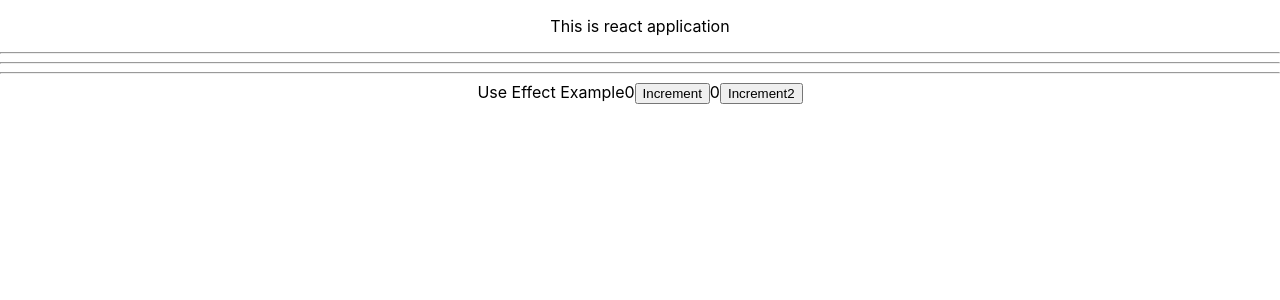
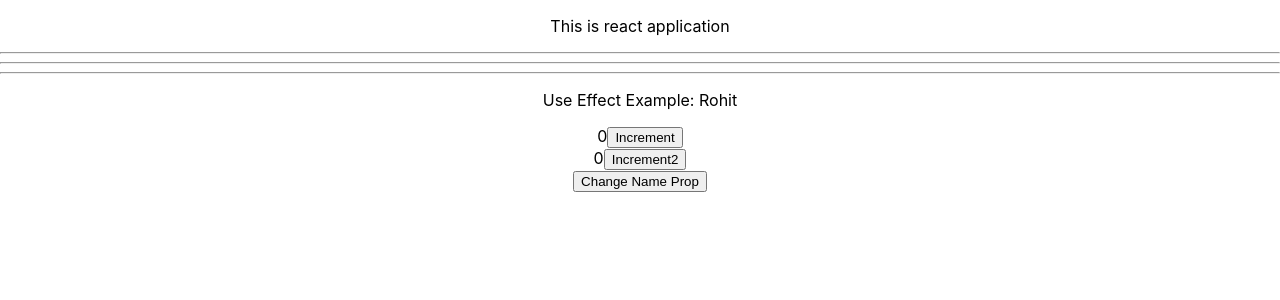
Before and after one commit to SumitDongare/velocity_react, a React (Create React App) app in the folder reactapp1/: page / in a window 1280 px wide. Shown: the top 300 px of the page. Built offline with nearby package versions, Linux system fonts and the light colour scheme.

Commit message:
example of useEffect with props  on  rendering

```diff
--- a/reactapp1/src/App.js
+++ b/reactapp1/src/App.js
@@ -1,4 +1,5 @@
 
+import {useState} from 'react';
 import './App.css';
 import { Flag } from './Flag/flag';
 import { UserProfile } from './UserProfile/UserProfile';
@@ -14,6 +15,7 @@ import UseEffectExample from './UseEffect/UseEffectExample';
 
 
 function App() {
+  const [name, setName] = useState("Rohit");
 
   const onCallback = (count) => {
     console.log(`Data from child`, count)
@@ -43,7 +45,8 @@ function App() {
      {/* <FormikExample></FormikExample> */}
      {/* <ImageCarousel></ImageCarousel> */}
      {/* <ContextExample></ContextExample> */}
-     <UseEffectExample></UseEffectExample>
+     <UseEffectExample name={name}></UseEffectExample>
+     <button onClick={()=>setName(name+Math.random()*10)} >Change Name Prop</button>
 
 
 
--- a/reactapp1/src/UseEffect/UseEffectExample.js
+++ b/reactapp1/src/UseEffect/UseEffectExample.js
@@ -1,6 +1,6 @@
 import React, { useEffect, useState } from "react";
 
-export default function UseEffectExample() {
+export default function UseEffectExample({name}) {
   const [counter, setCounter] = useState(0);
   const [counter2, setCounter2] = useState(0);
 
@@ -27,10 +27,16 @@ export default function UseEffectExample() {
     console.log(" 4. This is executed when counter or counter2 is updated.")
    }, [counter, counter2])
 
+  //Example 5 : With dependency array, prop  :
+   useEffect(()=>{
+    console.log(" 5. This is executed when name prop is changed.")
+   }, [name])
+
   return <div>
-    Use Effect Example
+   <p> Use Effect Example: {name} </p>
     {counter}
     <button onClick={()=>setCounter(counter+1)}>Increment</button>
+    <br></br>
     {counter2}
     <button onClick={()=>setCounter2(counter2+1)}>Increment2</button>
     </div>;
```
